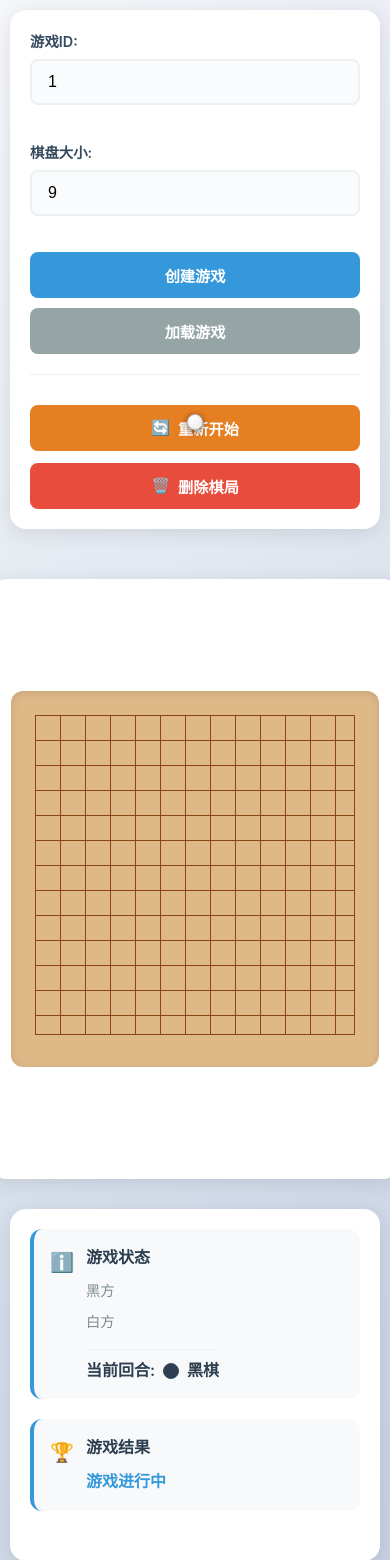
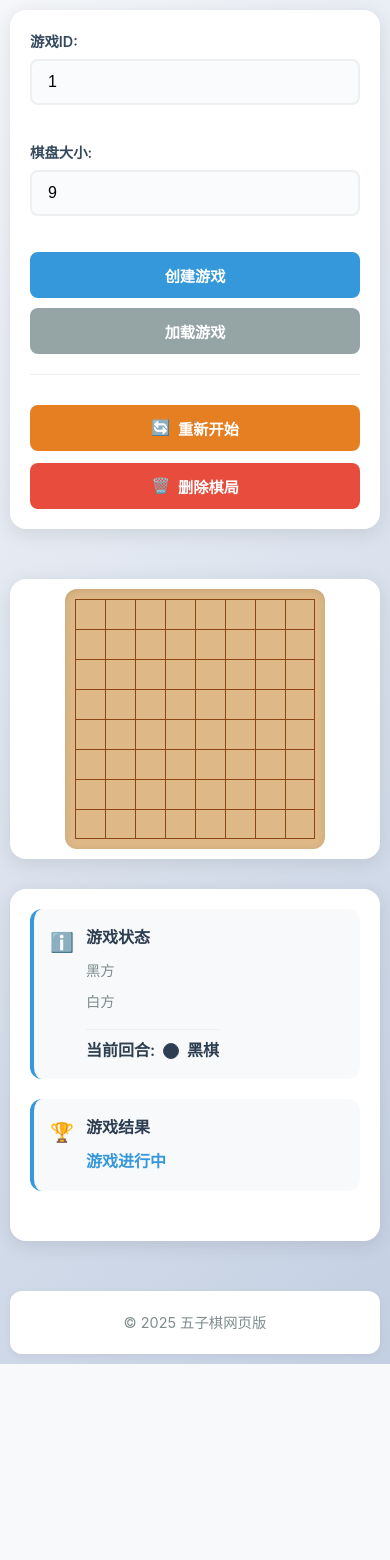
Before and after one commit to HandyWote/BestStrategyOfGomoku, a Spring Boot app: page / in a window 390 px wide. Shown: the top 1560 px of the page. After the commit the page ends 1364 px from the top, so only its background shows below. Run offline with Spring Boot 4, Linux system fonts and the light colour scheme.

Commit message:
修改前端ui

```diff
--- a/Gomoku/src/main/resources/static/gomoku.js
+++ b/Gomoku/src/main/resources/static/gomoku.js
@@ -24,6 +24,11 @@
         this.bindEvents();
         this.createBoard();
         this.showMessage('欢迎来到五子棋游戏！选择棋盘大小后点击"创建游戏"开始新游戏。', 'info');
+
+        // 添加窗口大小变化监听器
+        window.addEventListener('resize', () => {
+            this.createBoard();
+        });
     }
 
     /**
@@ -71,22 +76,102 @@
     }
 
     /**
-     * 创建棋盘DOM：生成网格线和交点按钮
+     * 获取可用的棋盘容器尺寸
+     */
+    getAvailableBoardSize() {
+        const boardArea = document.querySelector('.board-area');
+        const boardContainer = document.getElementById('gameBoard');
+
+        // 获取容器的实际可用空间
+        const containerRect = boardArea.getBoundingClientRect();
+        const containerPadding = 80; // board-area的padding (40px * 2)
+        const boardPadding = 48; // game-board的padding (24px * 2)
+
+        // 计算可用空间
+        const availableWidth = containerRect.width - containerPadding - boardPadding;
+        const availableHeight = Math.min(containerRect.height - containerPadding - boardPadding, availableWidth);
+
+        // 在移动设备上，还需要考虑视口限制
+        const viewportWidth = window.innerWidth;
+        const viewportHeight = window.innerHeight;
+
+        let maxBoardSize;
+
+        if (viewportWidth <= 768) {
+            // 移动设备：使用较小的尺寸，留出更多边距
+            maxBoardSize = Math.min(availableWidth, viewportWidth * 0.85, viewportHeight * 0.6);
+        } else {
+            // 桌面设备：使用容器可用空间
+            maxBoardSize = Math.min(availableWidth, availableHeight, 600); // 最大600px
+        }
+
+        return Math.max(200, maxBoardSize); // 最小200px
+    }
+
+    /**
+     * 根据可用空间和棋盘大小计算最适合的单元格尺寸
+     */
+    getResponsiveCellSize() {
+        const availableSize = this.getAvailableBoardSize();
+
+        // 计算单元格大小：可用空间除以棋盘格数减1（因为是交点数）
+        const calculatedCellSize = availableSize / (this.boardSize - 1);
+
+        // 设置合理的单元格大小范围
+        const minCellSize = 15;
+        const maxCellSize = 50;
+
+        let cellSize = Math.max(minCellSize, Math.min(maxCellSize, calculatedCellSize));
+
+        // 在移动设备上进一步限制尺寸
+        if (window.innerWidth <= 768) {
+            cellSize = Math.min(cellSize, 30);
+        }
+
+        return Math.floor(cellSize);
+    }
+
+    /**
+     * 根据单元格尺寸计算按钮尺寸
+     */
+    getResponsiveCellButtonSize(cellSize) {
+        // 按钮尺寸通常是单元格尺寸的80%
+        const buttonSize = Math.floor(cellSize * 0.8);
+        return Math.max(12, Math.min(40, buttonSize));
+    }
+
+    /**
+     * 根据单元格尺寸计算棋子尺寸
+     */
+    getResponsivePieceSize(cellSize) {
+        // 棋子尺寸通常是单元格尺寸的70%
+        const pieceSize = Math.floor(cellSize * 0.7);
+        return Math.max(10, Math.min(35, pieceSize));
+    }
+
+    /**
+     * 创建棋盘DOM：生成网格线和交点按钮（响应式版本）
      */
     createBoard() {
         const boardContainer = document.getElementById('gameBoard');
         boardContainer.innerHTML = '';
 
         const grid = document.createElement('div');
-        grid.className = 'board-grid';
+        grid.className = 'board-grid responsive';
 
-        // 根据棋盘大小添加相应的CSS类
-        boardContainer.className = 'game-board ' + this.getBoardSizeClass();
+        // 使用响应式计算的尺寸
+        const cellSize = this.getResponsiveCellSize();
+        const buttonSize = this.getResponsiveCellButtonSize(cellSize);
+        const pieceSize = this.getResponsivePieceSize(cellSize);
 
-        // 计算棋盘总尺寸 - 回退修正：网格数量比交点少1
-        const cellSize = this.getCellSize();
+        // 计算棋盘总尺寸
         const boardWidth = (this.boardSize - 1) * cellSize;
         const boardHeight = (this.boardSize - 1) * cellSize;
+
+        // 设置CSS变量，用于网格线和其他样式
+        grid.style.setProperty('--cell-size', cellSize + 'px');
+        grid.style.setProperty('--button-size', buttonSize + 'px');
+        grid.style.setProperty('--piece-size', pieceSize + 'px');
 
         grid.style.width = boardWidth + 'px';
         grid.style.height = boardHeight + 'px';
@@ -95,16 +180,18 @@
         for (let i = 0; i < this.boardSize; i++) {
             for (let j = 0; j < this.boardSize; j++) {
                 const cell = document.createElement('button');
-                cell.className = 'cell';
+                cell.className = 'cell responsive';
                 cell.dataset.row = i.toString();
                 cell.dataset.col = j.toString();
 
                 // 计算交点位置
-                const x = j * cellSize - this.getCellButtonSize() / 2;
-                const y = i * cellSize - this.getCellButtonSize() / 2;
+                const x = j * cellSize - buttonSize / 2;
+                const y = i * cellSize - buttonSize / 2;
 
                 cell.style.left = x + 'px';
                 cell.style.top = y + 'px';
+                cell.style.width = buttonSize + 'px';
+                cell.style.height = buttonSize + 'px';
 
                 cell.addEventListener('click', () => this.makeMove(i, j));
                 grid.appendChild(cell);
@@ -112,50 +199,10 @@
         }
 
         boardContainer.appendChild(grid);
-    }
 
-    /**
-     * 根据棋盘大小类别获取单元格尺寸
-     */
-    getCellSize() {
-        if (this.boardSize <= 9) {
-            return 40; // board-small
-        } else if (this.boardSize <= 15) {
-            return 35; // board-medium
-        } else if (this.boardSize <= 19) {
-            return 30; // board-large
-        } else {
-            return 25; // board-xlarge
-        }
-    }
-
-    /**
-     * 根据棋盘大小类别获取交点按钮尺寸
-     */
-    getCellButtonSize() {
-        if (this.boardSize <= 9) {
-            return 32; // board-small
-        } else if (this.boardSize <= 15) {
-            return 28; // board-medium
-        } else if (this.boardSize <= 19) {
-            return 24; // board-large
-        } else {
-            return 20; // board-xlarge
-        }
-    }
-
-    /**
-     * 根据 boardSize 返回对应CSS类，控制单元格大小
-     */
-    getBoardSizeClass() {
-        if (this.boardSize <= 9) {
-            return 'board-small';
-        } else if (this.boardSize <= 15) {
-            return 'board-medium';
-        } else if (this.boardSize <= 19) {
-            return 'board-large';
-        } else {
-            return 'board-xlarge';
+        // 如果有游戏数据，重新渲染棋子
+        if (this.gameBoard && this.gameBoard.length > 0) {
+            this.updateBoard();
         }
     }
 
@@ -272,10 +319,11 @@
     }
 
     /**
-     * 更新棋盘显示：根据 this.gameBoard 渲染棋子
+     * 更新棋盘显示：根据 this.gameBoard 渲染棋子（响应式版本）
      */
     updateBoard() {
         const cells = document.querySelectorAll('.cell');
+        const pieceSize = this.getResponsivePieceSize(this.getResponsiveCellSize());
 
         cells.forEach(cell => {
             const row = parseInt(cell.dataset.row);
@@ -290,7 +338,9 @@
             // 根据棋盘状态添加棋子
             if (this.gameBoard[row] && this.gameBoard[row][col] !== 0) {
                 const piece = document.createElement('div');
-                piece.className = `piece ${this.gameBoard[row][col] === 1 ? 'black' : 'white'}`;
+                piece.className = `piece ${this.gameBoard[row][col] === 1 ? 'black' : 'white'} responsive`;
+                piece.style.width = pieceSize + 'px';
+                piece.style.height = pieceSize + 'px';
                 cell.appendChild(piece);
                 cell.classList.add('disabled');
             } else {
--- a/Gomoku/src/main/resources/static/style.css
+++ b/Gomoku/src/main/resources/static/style.css
@@ -255,6 +255,9 @@
     padding: 40px;
     box-shadow: 0 4px 20px rgba(0, 0, 0, 0.1);
     min-height: 600px;
+    /* 确保在小屏幕上也有足够空间 */
+    max-width: 100%;
+    overflow: hidden;
 }
 
 .game-board {
@@ -263,12 +266,37 @@
     padding: 24px;
     box-shadow: inset 0 2px 8px rgba(0, 0, 0, 0.1);
     position: relative;
+    /* 确保棋盘容器不会超出父容器 */
+    max-width: 100%;
+    max-height: 100%;
+    display: flex;
+    justify-content: center;
+    align-items: center;
 }
 
 .board-grid {
     position: relative;
     display: inline-block;
     background: #deb887;
+}
+
+/* 响应式网格线样式 */
+.board-grid.responsive::before {
+    content: '';
+    position: absolute;
+    top: 0;
+    left: 0;
+    right: 0;
+    bottom: 0;
+    background-image:
+        linear-gradient(to right, #8b4513 1px, transparent 1px),
+        linear-gradient(to bottom, #8b4513 1px, transparent 1px);
+    background-size: var(--cell-size) var(--cell-size);
+    background-position: 0 0;
+    pointer-events: none;
+    z-index: 1;
+    border-right: 1px solid #8b4513;
+    border-bottom: 1px solid #8b4513;
 }
 
 /* 网格线样式 */
@@ -301,6 +329,12 @@
     z-index: 2;
 }
 
+/* 响应式交点按钮 */
+.cell.responsive {
+    width: var(--button-size);
+    height: var(--button-size);
+}
+
 .cell:hover {
     background: rgba(52, 152, 219, 0.2);
     transform: scale(1.1);
@@ -326,6 +360,12 @@
     z-index: 3;
 }
 
+/* 响应式棋子 */
+.piece.responsive {
+    width: var(--piece-size);
+    height: var(--piece-size);
+}
+
 .piece.black {
     background: radial-gradient(circle at 30% 30%, #4a4a4a, #1a1a1a);
     border: 1px solid #333;
@@ -336,7 +376,7 @@
     border: 1px solid #ccc;
 }
 
-/* 动态调整交点和棋子大小 */
+/* 动态调整交点和棋子大小 - 保留作为后备方案 */
 .board-small {
     --cell-size: 40px;
 }
@@ -539,6 +579,11 @@
         margin-bottom: 20px;
     }
 
+    .board-area {
+        width: 100%;
+        min-height: 400px;
+    }
+
     .control-section {
         display: grid;
         grid-template-columns: repeat(auto-fit, minmax(250px, 1fr));
@@ -567,24 +612,18 @@
     }
 
     .board-area {
-        padding: 20px;
+        padding: 15px;
+        min-height: 300px;
     }
 
-    .board-small,
-    .board-medium,
-    .board-large,
-    .board-xlarge {
-        --cell-size: 25px !important;
+    .game-board {
+        padding: 15px;
     }
 
-    .cell {
-        width: 20px !important;
-        height: 20px !important;
-    }
-
-    .piece {
-        width: 16px !important;
-        height: 16px !important;
+    /* 移动端确保棋盘不会超出屏幕 */
+    .board-grid.responsive {
+        max-width: calc(100vw - 60px);
+        max-height: calc(100vh - 300px);
     }
 
     .button-group,
@@ -616,6 +655,23 @@
     }
 }
 
+/* 超小屏幕优化 */
+@media (max-width: 480px) {
+    .board-area {
+        padding: 10px;
+        min-height: 250px;
+    }
+
+    .game-board {
+        padding: 10px;
+    }
+
+    .board-grid.responsive {
+        max-width: calc(100vw - 40px);
+        max-height: calc(100vh - 250px);
+    }
+}
+
 /* 页脚 */
 .footer {
     text-align: center;
```
